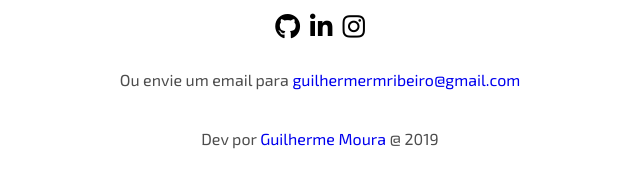
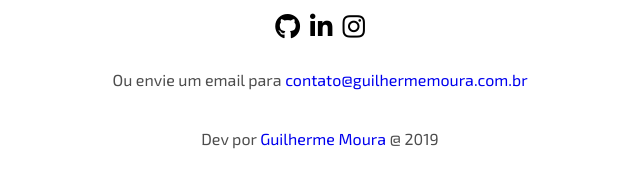
Before and after one commit to guilhermerm/guilhermemoura.com.br, a plain HTML site: page index.html in a window 1280 px wide. Shown: the part 512-696 px from the top of the page, 320-960 px from the left. Drawn offline with Linux system fonts and the light colour scheme.

Commit message:
Alterei o e-mail do rodapé

```diff
--- a/index.html
+++ b/index.html
@@ -82,7 +82,7 @@
                 </li>
             </ul>
 
-         <p>Ou envie um email para <a href="mailto:sam@samanthaming.com">guilhermermribeiro@gmail.com</a></p>
+         <p>Ou envie um email para <a href="mailto:contato@guilhermemoura.com.br">contato@guilhermemoura.com.br</a></p>
         </section>
         <!-- Footer -->
         <footer>Dev por <a href="https://www.instagram.com/guilhermermr/ " target="_blank">Guilherme Moura</a> @ 2019</footer>
```
